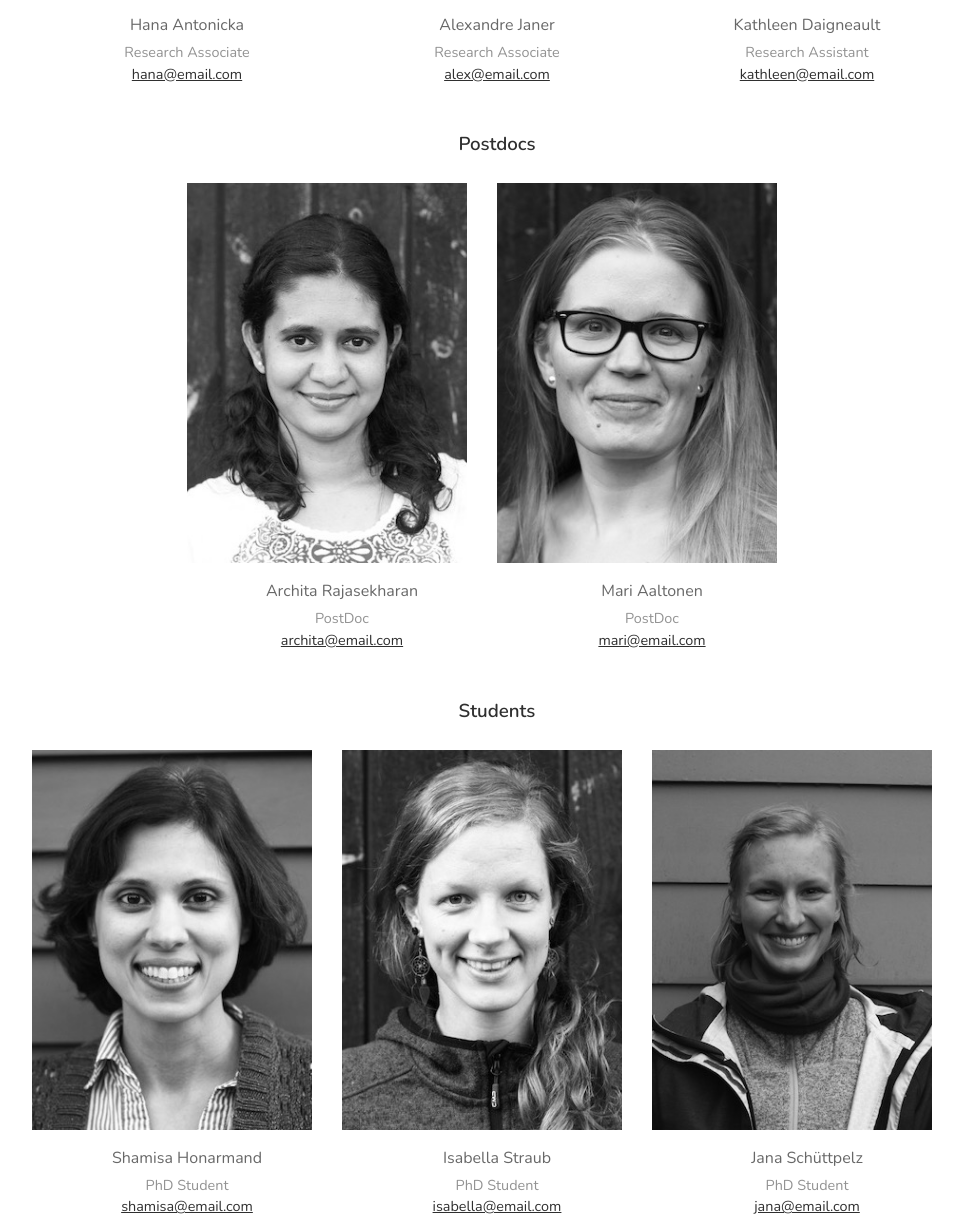
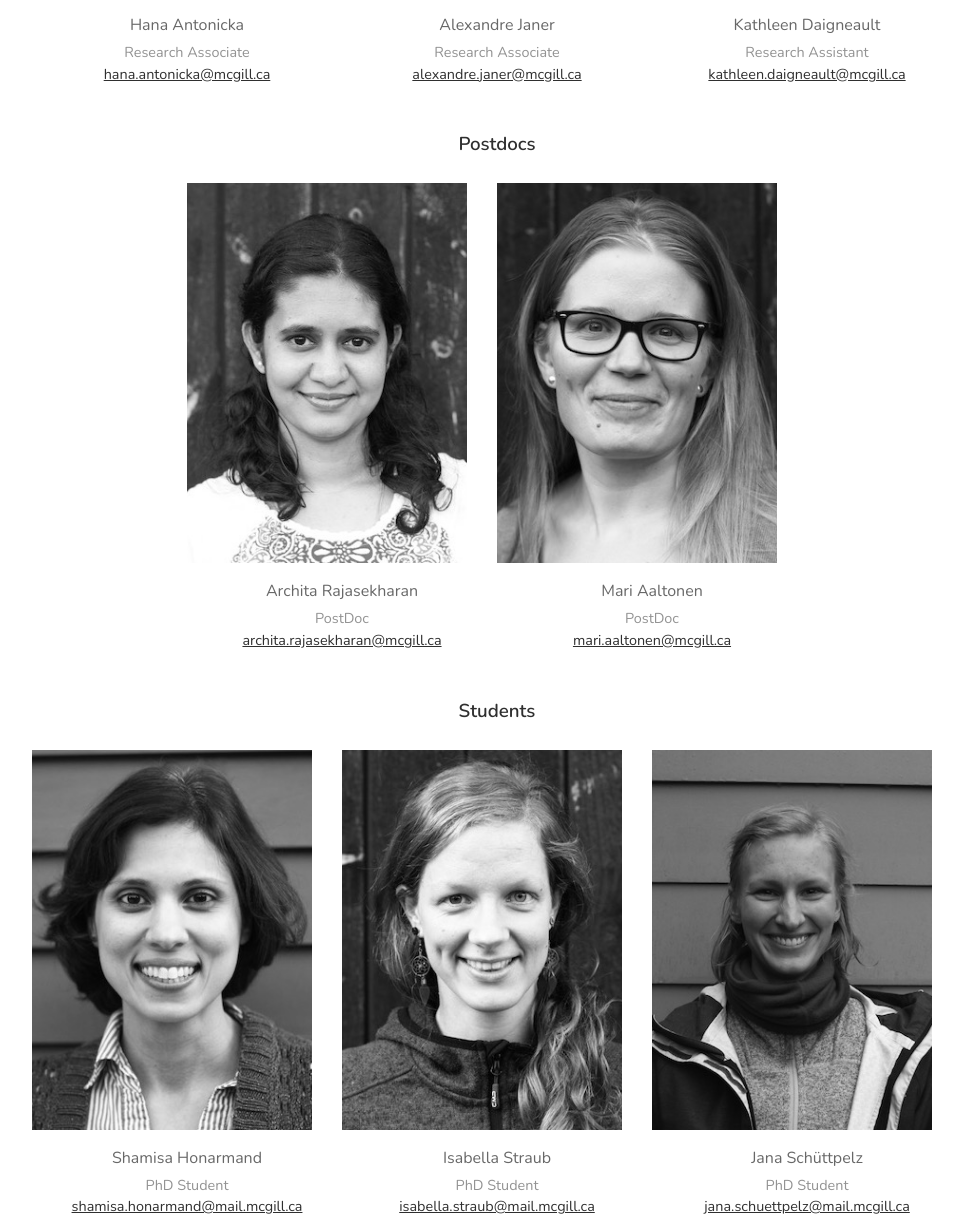
Before and after one commit to aroget/lab_site, a Gatsby site: page / in a window 1280 px wide. Shown: the part 2850-4080 px from the top of the page, without its empty margins (143-1106 px from the left). Built offline with nearby package versions, Linux system fonts and the light colour scheme; Gatsby itself is replaced by a stand-in of ours.

Commit message:
fix emails

```diff
--- a/src/components/staff.js
+++ b/src/components/staff.js
@@ -93,7 +93,7 @@ const members = {
       first_name: 'Eric',
       last_name: 'Shoubridge',
       position: 'Group Leader',
-      email: 'eric@email.com',
+      email: 'eric.shoubridge@mcgill.ca',
       image_url: 'eric',
       description:
         'Esse omnis repellat dignissimos doloremque non aliquam rerum asperiores, nobis, exercitationem sequi distinctio debitis doloribus, ab tenetur eligendi? Laborum necessitatibus a dolorum.',
@@ -104,7 +104,7 @@ const members = {
       id: 1,
       first_name: 'Hana',
       last_name: 'Antonicka',
-      email: 'hana@email.com',
+      email: 'hana.antonicka@mcgill.ca',
       position: 'Research Associate',
       image_url: 'hana',
       description:
@@ -114,7 +114,7 @@ const members = {
       id: 2,
       first_name: 'Alexandre',
       last_name: 'Janer',
-      email: 'alex@email.com',
+      email: 'alexandre.janer@mcgill.ca',
       position: 'Research Associate',
       image_url: 'alex',
       description:
@@ -124,7 +124,7 @@ const members = {
       id: 3,
       first_name: 'Kathleen',
       last_name: 'Daigneault',
-      email: 'kathleen@email.com',
+      email: 'kathleen.daigneault@mcgill.ca',
       position: 'Research Assistant',
       image_url: 'kathleen',
       description:
@@ -136,7 +136,7 @@ const members = {
       id: 1,
       first_name: 'Archita',
       last_name: 'Rajasekharan',
-      email: 'archita@email.com',
+      email: 'archita.rajasekharan@mcgill.ca',
       position: 'PostDoc',
       image_url: 'archita',
       description:
@@ -146,7 +146,7 @@ const members = {
       id: 2,
       first_name: 'Mari',
       last_name: 'Aaltonen',
-      email: 'mari@email.com',
+      email: 'mari.aaltonen@mcgill.ca',
       position: 'PostDoc',
       image_url: 'mari',
       description:
@@ -158,7 +158,7 @@ const members = {
       id: 1,
       first_name: 'Shamisa',
       last_name: 'Honarmand',
-      email: 'shamisa@email.com',
+      email: 'shamisa.honarmand@mail.mcgill.ca',
       position: 'PhD Student',
       image_url: 'shamisa',
       description:
@@ -168,7 +168,7 @@ const members = {
       id: 2,
       first_name: 'Isabella',
       last_name: 'Straub',
-      email: 'isabella@email.com',
+      email: 'isabella.straub@mail.mcgill.ca',
       position: 'PhD Student',
       image_url: 'isabella',
       description:
@@ -177,7 +177,7 @@ const members = {
     {
       id: 3,
       first_name: 'Jana',
-      email: 'jana@email.com',
+      email: 'jana.schuettpelz@mail.mcgill.ca',
       last_name: 'Schüttpelz',
       position: 'PhD Student',
       image_url: 'jana',
```
Also changed, not shown: README.md.
